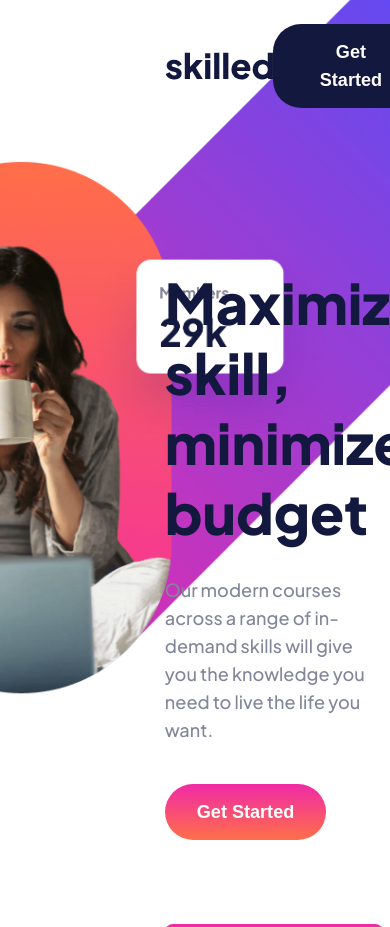
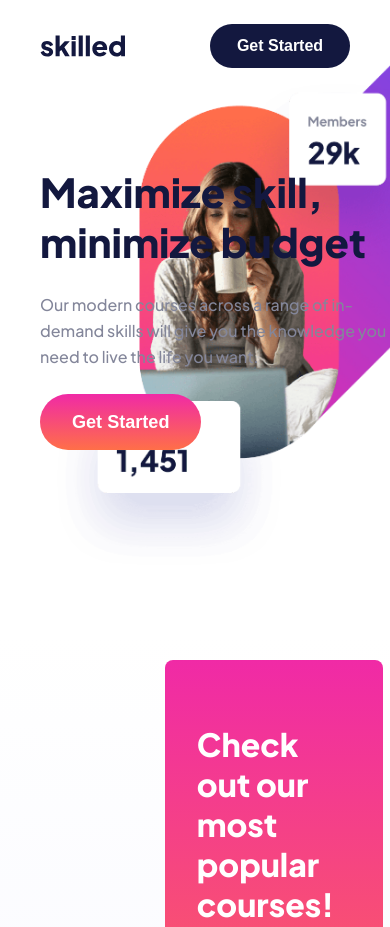
Before and after one commit to jefflangtech/elearning-landing-page, a plain HTML site: page index.html in a window 390 px wide. Shown: the top 927 px of the page. Drawn offline with Linux system fonts and the light colour scheme.

Commit message:
Created tablet media query and layout for the header section only

```diff
--- a/resources/css/index.css
+++ b/resources/css/index.css
@@ -111,11 +111,12 @@ a:hover {
 body {
   height: 100vh;
   width: 100vw;
+  overflow-x: hidden;
 }
 
 /* Header */
 header {
-  height: 900px;
+  /* height: 900px; */
   background-image: url("../images/image-hero-desktop@2x.png");
   background-position-x: calc(100% + 19.25rem);
   background-position-y: -8.5rem;
@@ -139,6 +140,7 @@ header {
 
 .hero {
   padding-left: 10.3rem;
+  padding-bottom: 14.13rem;
   max-width: 29rem;
 }
 
@@ -205,3 +207,46 @@ footer {
   justify-content: space-between;
   align-items: center;
 }
+
+/* Media Queries */
+@media (max-width: 768px) {
+  header {
+    /* height: 900px; */
+    background-image: url("../images/image-hero-tablet@2x.png");
+    background-position-x: calc(100% + 18.63rem);
+    background-position-y: -5.75rem;
+    background-size: 40rem;
+    background-repeat: no-repeat;
+  }
+  .header-cta {
+    padding-inline: 2.5rem;
+    margin-bottom: 6.18rem;
+  }
+  .header-cta > img {
+    height: 1.38rem;
+  }
+  .header-cta > button {
+    font-size: 1rem;
+    line-height: 1.75rem;
+    padding-block: 0.5rem;
+    padding-inline: 1.5rem;
+    border-radius: 1.75rem;
+    min-width: 8.75rem;
+  }
+  .hero {
+    padding-left: 2.5rem;
+    max-width: 24.88rem;
+    padding-bottom: 11.63rem;
+  }
+  .hero > h1 {
+    font-size: 2.5rem;
+    line-height: 3.15rem;
+    margin-bottom: 1.5rem;
+  }
+  .hero > p {
+    font-size: 1rem;
+    line-height: 1.63rem;
+    margin-right: 0rem;
+    margin-bottom: 1.5rem;
+  }
+}
```
